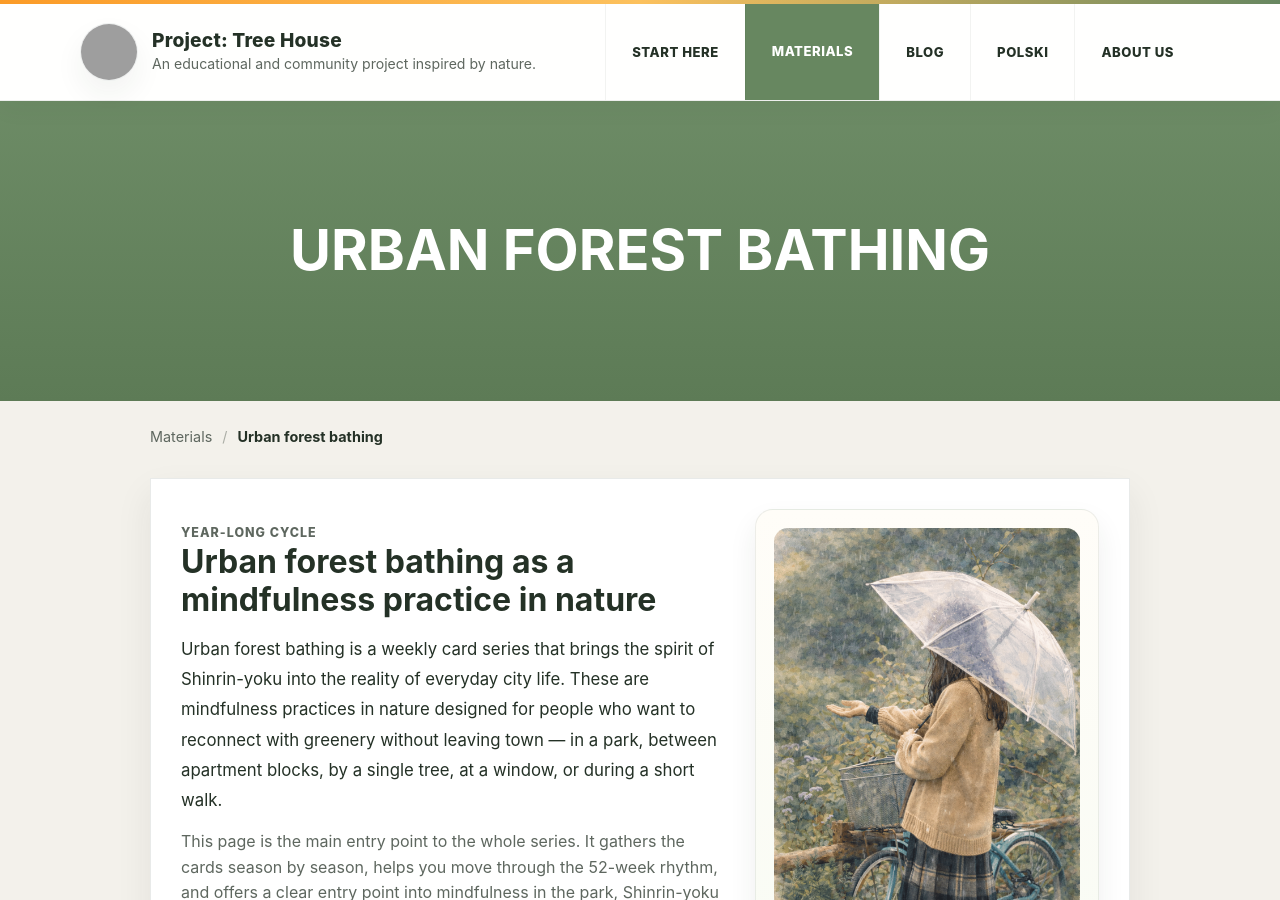
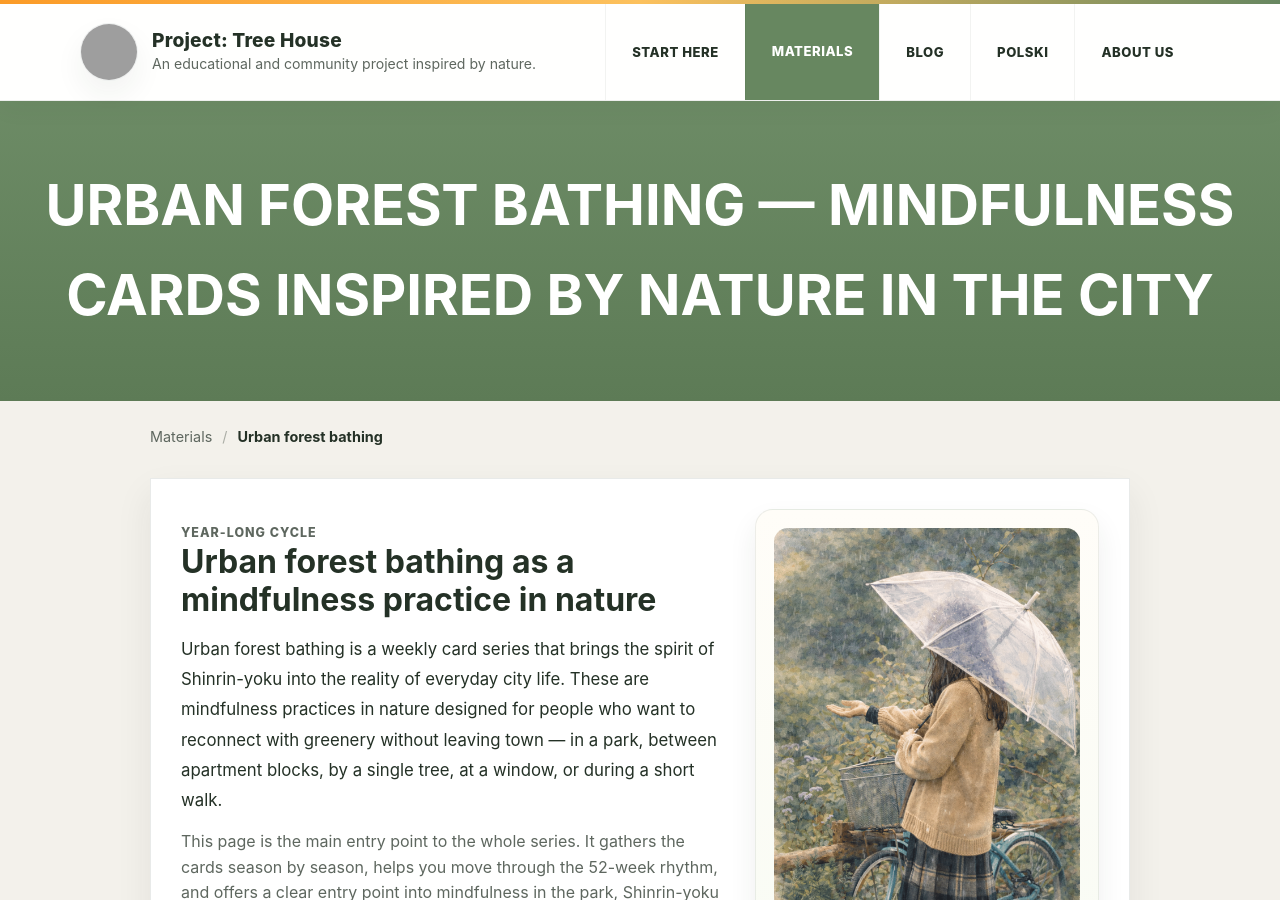
Before and after one commit to akonkia/domeknadrzewie, a Jekyll site: the page en/materials/urban-bathing/index.html, which Jekyll copies as it is, in a window 1280 px wide and 900 px high. Built offline with Jekyll 4.4.1, drawn with Linux system fonts in a browser that asks for light colours; grey boxes are pictures that could not be loaded.

Commit message:
Strengthen urban bathing page headings

```diff
--- a/en/materials/urban-bathing/index.html
+++ b/en/materials/urban-bathing/index.html
@@ -533,7 +533,7 @@
   </header>
 
   <section class="hero">
-    <h1>Urban forest bathing</h1>
+    <h1>Urban forest bathing — mindfulness cards inspired by nature in the city</h1>
   </section>
 
   <div class="narrow">
--- a/materialy/kapiele_miejskie/index.html
+++ b/materialy/kapiele_miejskie/index.html
@@ -534,7 +534,7 @@
   </header>
 
   <section class="hero">
-    <h1>Miejskie kąpiele leśne</h1>
+    <h1>Miejskie kąpiele leśne — karty uważności inspirowane naturą w mieście</h1>
   </section>
 
   <div class="narrow">
```
